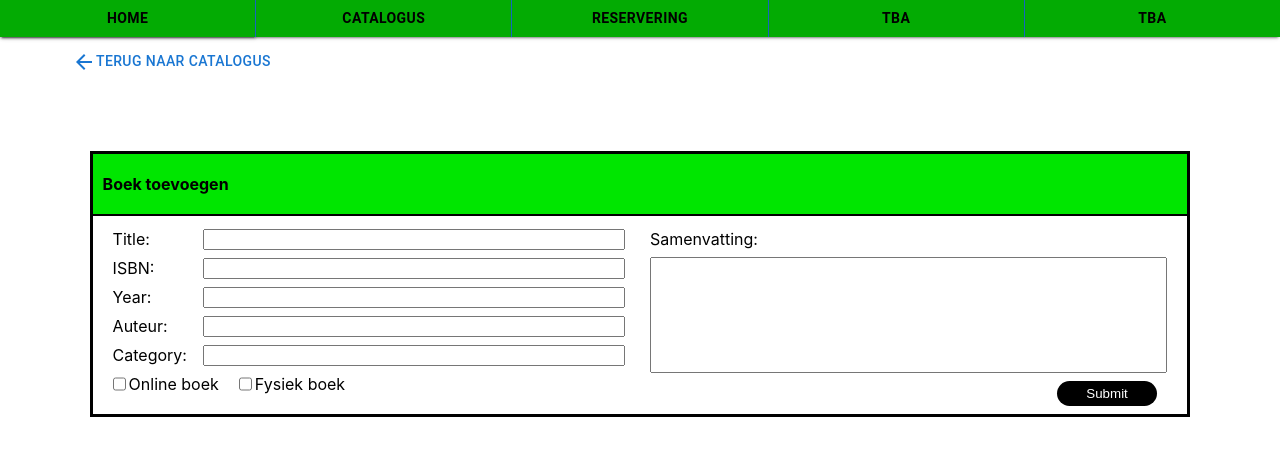
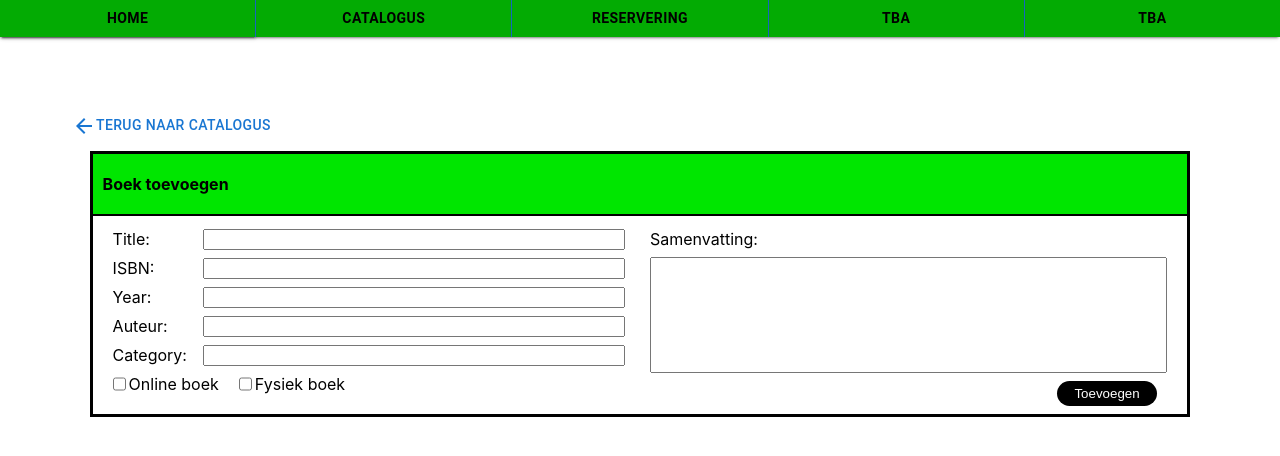
Before and after one commit to npboot/Frontend_WT, a React (Create React App) app: page /BoekToevoegen in a window 1280 px wide. Shown: the top 456 px of the page. Built offline with nearby package versions, Linux system fonts and the light colour scheme.

Commit message:
continuation more styling

```diff
--- a/src/Webpages/AddBook/AddBook.css
+++ b/src/Webpages/AddBook/AddBook.css
@@ -1,7 +1,14 @@
+.navigation{
+    margin-top: 5%;
+}
+
 #addBookTable{
     border: var(--MEDIUM-BORDER);
 }
 
+.addBook .content{
+    padding-top: 0;
+}
 #bookForm{
     border: var(--THIN-BORDER);
     padding-top: 5px;
--- a/src/Webpages/AddBook/AddBook.jsx
+++ b/src/Webpages/AddBook/AddBook.jsx
@@ -125,7 +125,7 @@ function AddBook(){
                     <input className="scroll" type="text" id="summary" name="summary" required></input><br></br>
                     </div>
                     <div className="tableRow">
-                    <button className="darkButton" type="submit">Submit</button>
+                    <button className="darkButton" type="submit">Toevoegen</button>
                     </div>
                     </div>
                     </div>
```
